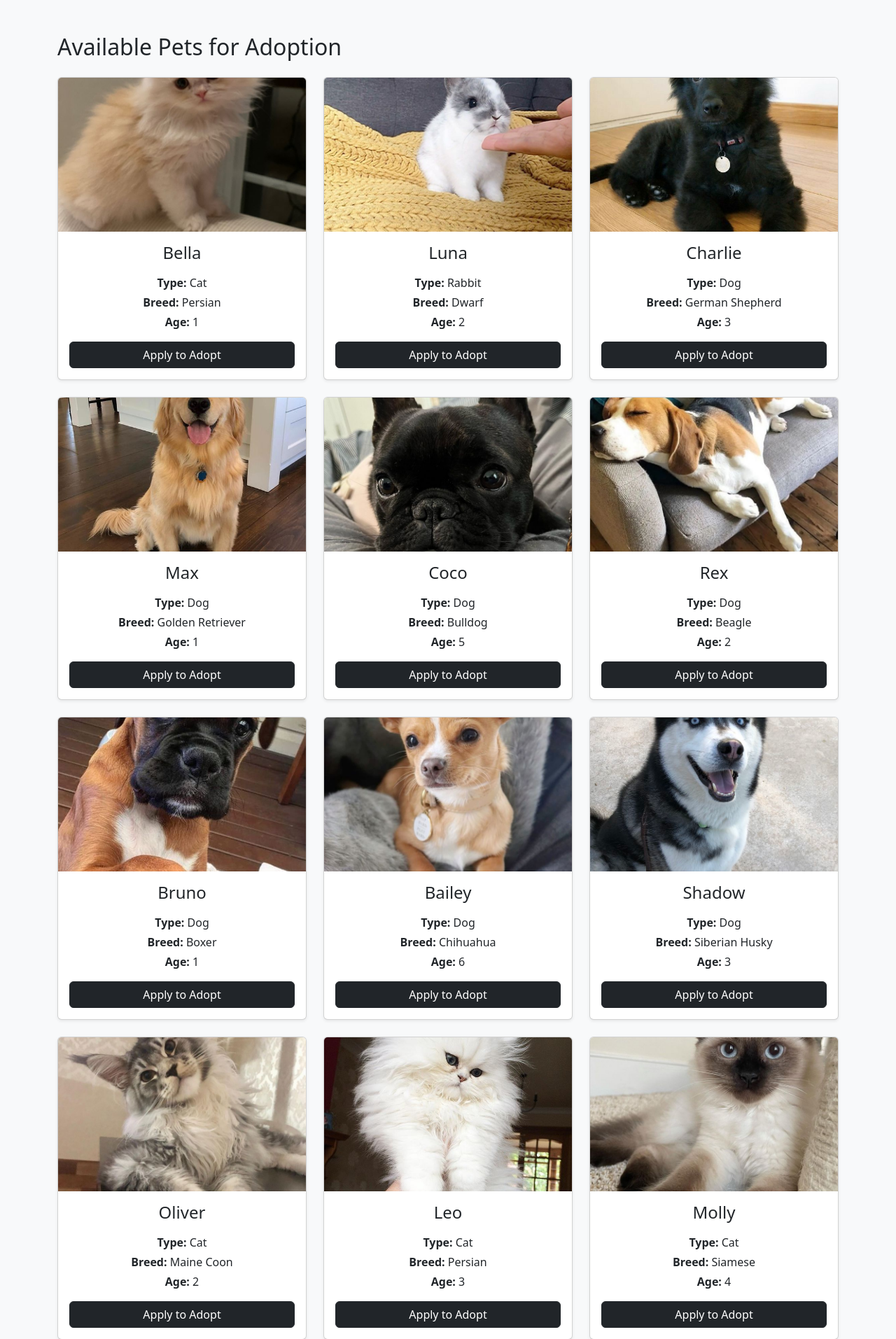
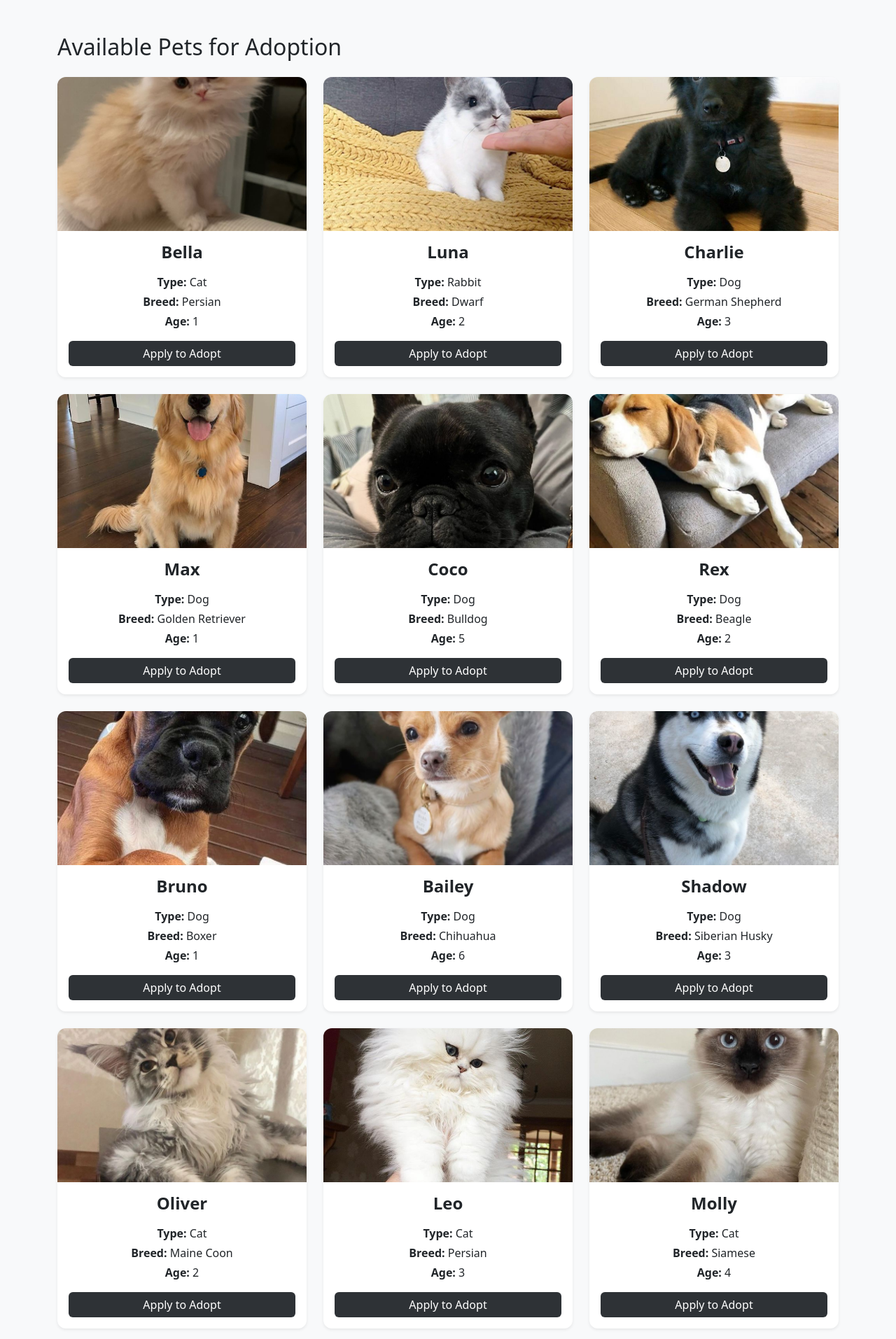
Before and after one commit to lubdhak7414/PawsAndQueries, a PHP site: page /adopt_pet.php in a window 1280 px wide. Shown: the part 56-1969 px from the top of the page at 70% size. Run offline with PHP 8.4, Linux system fonts and the light colour scheme; a user stored in the database is signed in; data comes from the database, SQL or seed files in the repository.

Commit message:
Style pet cards and switch to relative image paths

```diff
--- a/adopt_pet.php
+++ b/adopt_pet.php
@@ -55,6 +55,7 @@ $pets = $pdo->query("
     <meta name="viewport" content="width=device-width, initial-scale=1.0">
     <title>Available Pets — PawsAndQueries</title>
     <link rel="stylesheet" href="https://cdn.jsdelivr.net/npm/bootstrap@5.2.3/dist/css/bootstrap.min.css">
+    <link rel="stylesheet" href="styles.css">
 </head>
 <body class="bg-light">
 <?php include 'user_header.php'; ?>
@@ -72,10 +73,10 @@ $pets = $pdo->query("
     <div class="row">
         <?php foreach ($pets as $pet): ?>
             <div class="col-md-4 mb-4">
-                <div class="card shadow-sm h-100">
-                    <img src="http://localhost/pet3<?= e($pet['Image_url']) ?>"
+                <div class="card pet-card shadow-sm h-100">
+                    <img src=".<?= e($pet['Image_url']) ?>"
                          alt="Picture of <?= e($pet['Name']) ?>"
-                         class="card-img-top" style="height: 220px; object-fit: cover;">
+                         class="card-img-top">
                     <div class="card-body text-center">
                         <h4 class="card-title mb-3"><?= e($pet['Name']) ?></h4>
                         <p class="card-text mb-1"><strong>Type:</strong> <?= e($pet['Type']) ?></p>
@@ -83,7 +84,7 @@ $pets = $pdo->query("
                         <p class="card-text mb-3"><strong>Age:</strong> <?= e((string) $pet['Age']) ?></p>
                         <form method="POST">
                             <input type="hidden" name="pet_id" value="<?= e((string) $pet['Pet_id']) ?>">
-                            <button type="submit" class="btn btn-dark w-100">Apply to Adopt</button>
+                            <button type="submit" class="btn btn-adopt w-100">Apply to Adopt</button>
                         </form>
                     </div>
                 </div>
```
Also changed, not shown: admin_view_pets.php (+4 -3 lines), my_pets.php (+4 -3 lines).
